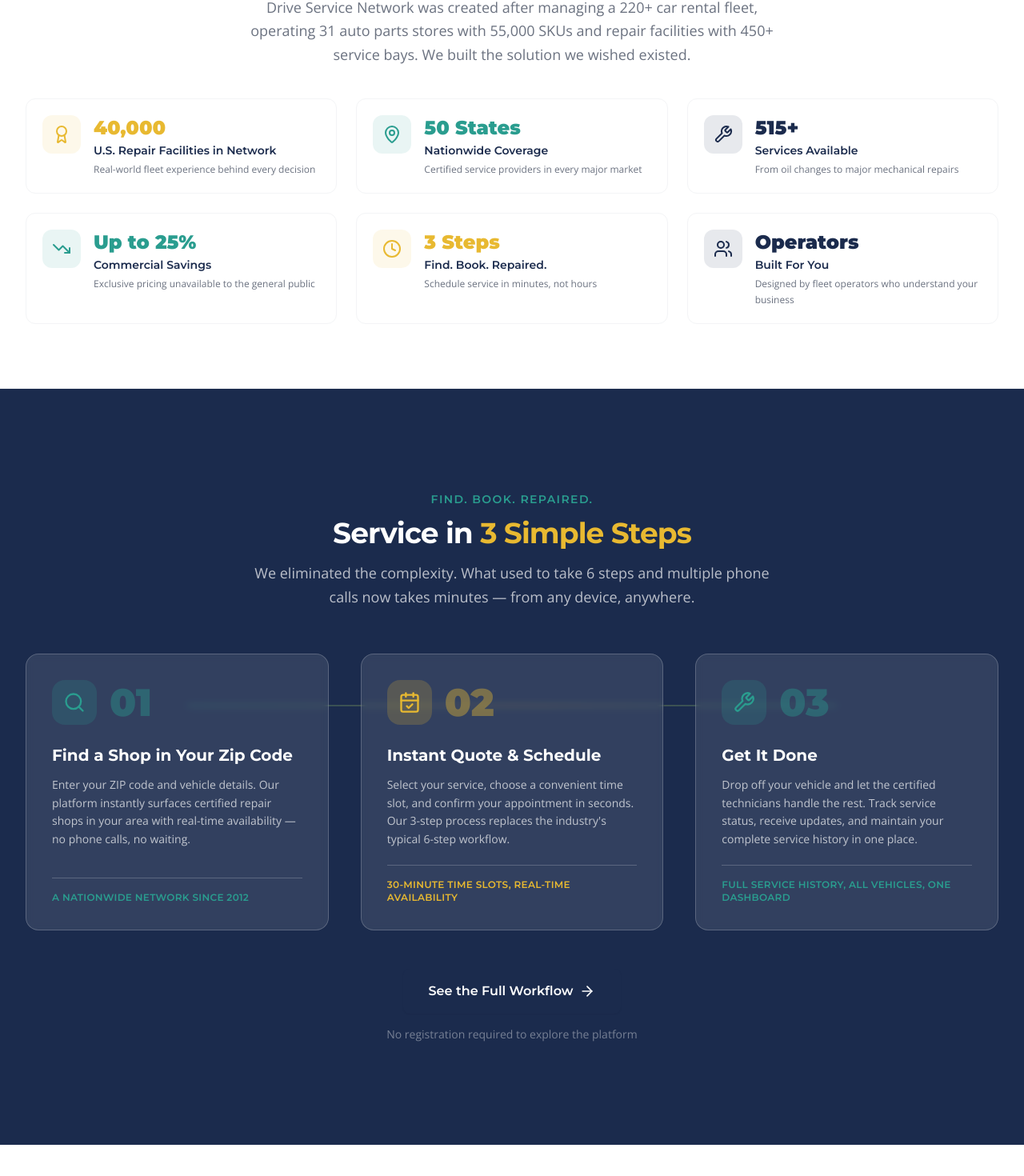
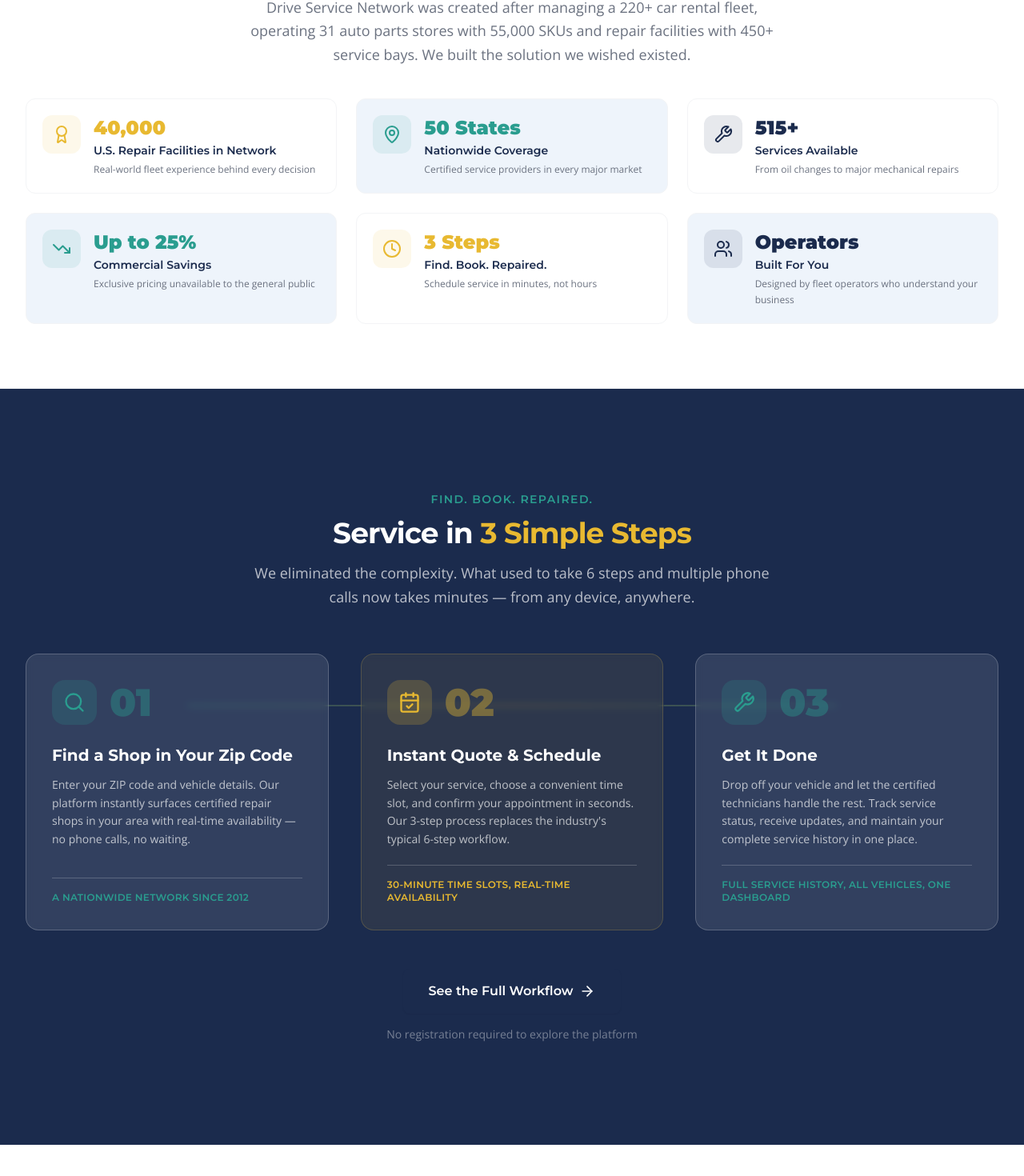
Before and after one commit to daviderichammer/drive-service-network, a Next.js app: page / in a window 1280 px wide. Shown: the part 1099-2569 px from the top of the page at 80% size. Built offline with nearby package versions, Linux system fonts and the light colour scheme; no server answers.

Commit message:
feat: alternating card colors within homepage sections

```diff
--- a/src/components/sections/EcosystemCrossSell.tsx
+++ b/src/components/sections/EcosystemCrossSell.tsx
@@ -1,6 +1,7 @@
 import React from "react";
 import Link from "next/link";
 import { ArrowRight, ExternalLink } from "lucide-react";
+
 const ecosystemProducts = [
   {
     name: "Drive Service Network",
@@ -69,6 +70,11 @@
     href: "#",
   },
 ];
+
+// Alternating card backgrounds on navy:
+// even index: semi-transparent white; odd index: gold-tinted
+const cardBgs = ["bg-white/8", "bg-[#c8a84b]/10"];
+
 export function EcosystemCrossSell() {
   return (
     <section className="section-padding bg-navy">
@@ -86,11 +92,13 @@
           </p>
         </div>
         <div className="grid grid-cols-1 sm:grid-cols-2 lg:grid-cols-3 gap-5">
-          {ecosystemProducts.map((product) => (
+          {ecosystemProducts.map((product, index) => {
+            const cardBg = cardBgs[index % 2];
+            return (
               <Link
                 key={product.name}
                 href={product.href}
-              className={`group bg-white/5 border-2 ${product.color} rounded-xl p-6 transition-all duration-300 hover:bg-white/10 hover:shadow-card-hover block`}
+                className={`group ${cardBg} border-2 ${product.color} rounded-xl p-6 transition-all duration-300 hover:brightness-110 hover:shadow-card-hover block`}
               >
                 <div className="flex items-start justify-between mb-4">
                   <div className="text-3xl">{product.icon}</div>
@@ -119,7 +127,8 @@
                   <ArrowRight className="w-3.5 h-3.5 group-hover:translate-x-1 transition-transform duration-200" />
                 </div>
               </Link>
-          ))}
+            );
+          })}
         </div>
         {/* Bottom Note */}
         <div className="mt-10 text-center">
--- a/src/components/sections/FleetCTA.tsx
+++ b/src/components/sections/FleetCTA.tsx
@@ -59,9 +59,16 @@
             <h3 className="font-montserrat font-bold text-white text-lg mb-6">
               Fleet Subscription Includes
             </h3>
-            <ul className="space-y-3">
-              {benefits.map((benefit) => (
-                <li key={benefit} className="flex items-center gap-3">
+            <ul className="space-y-2">
+              {benefits.map((benefit, index) => (
+                <li
+                  key={benefit}
+                  className={`flex items-center gap-3 px-3 py-2 rounded-lg transition-colors duration-200 ${
+                    index % 2 === 0
+                      ? "bg-white/5"
+                      : "bg-[#c8a84b]/10"
+                  }`}
+                >
                   <CheckCircle className="w-5 h-5 text-teal flex-shrink-0" />
                   <span className="font-opensans text-white/80 text-sm">
                     {benefit}
--- a/src/components/sections/HowItWorksPreview.tsx
+++ b/src/components/sections/HowItWorksPreview.tsx
@@ -2,6 +2,7 @@
 import Link from "next/link";
 import { Search, CalendarCheck, Wrench, ArrowRight } from "lucide-react";
 import { Button } from "@/components/ui/Button";
+
 const steps = [
   {
     number: "01",
@@ -37,6 +38,14 @@
     iconBg: "bg-teal/20",
   },
 ];
+
+// Alternating step card backgrounds on navy: semi-transparent white vs gold-tinted
+const stepCardBgs = [
+  "bg-white/10 border-white/20",
+  "bg-[#c8a84b]/10 border-[#c8a84b]/25",
+  "bg-white/10 border-white/20",
+];
+
 export function HowItWorksPreview() {
   return (
     <section className="section-padding bg-navy">
@@ -61,10 +70,11 @@
           <div className="grid grid-cols-1 md:grid-cols-3 gap-8 lg:gap-10">
             {steps.map((step, index) => {
               const Icon = step.icon;
+              const cardStyle = stepCardBgs[index % stepCardBgs.length];
               return (
                 <div key={step.number} className="relative">
                   {/* Step Card */}
-                  <div className="bg-white/10 backdrop-blur-sm border border-white/20 rounded-2xl p-8 hover:bg-white/15 transition-all duration-300 h-full flex flex-col">
+                  <div className={`backdrop-blur-sm border rounded-2xl p-8 hover:brightness-110 transition-all duration-300 h-full flex flex-col ${cardStyle}`}>
                     {/* Step Number + Icon */}
                     <div className="flex items-center gap-4 mb-6">
                       <div
--- a/src/components/sections/ServiceCategories.tsx
+++ b/src/components/sections/ServiceCategories.tsx
@@ -62,6 +62,9 @@
   },
 ];
 
+// Alternating card backgrounds: white and light blue-gray (#EEF4FB)
+const cardBgs = ["bg-white", "bg-[#EEF4FB]"];
+
 export function ServiceCategories() {
   return (
     <section className="section-padding bg-white">
@@ -83,10 +86,12 @@
         </div>
 
         <div className="grid grid-cols-1 sm:grid-cols-2 lg:grid-cols-4 gap-5">
-          {categories.map((category) => (
+          {categories.map((category, index) => {
+            const cardBg = cardBgs[index % 2];
+            return (
               <div
                 key={category.name}
-              className="group bg-white border border-gray-100 rounded-xl p-6 hover:border-teal/40 hover:shadow-card-hover transition-all duration-300 cursor-pointer"
+                className={`group ${cardBg} border border-gray-100 rounded-xl p-6 hover:border-teal/40 hover:shadow-card-hover transition-all duration-300 cursor-pointer`}
               >
                 {/* Icon */}
                 <div className="text-3xl mb-4">{category.icon}</div>
@@ -121,7 +126,8 @@
                   <ArrowRight className="w-4 h-4 text-gray-300 group-hover:text-teal group-hover:translate-x-1 transition-all duration-200" />
                 </div>
               </div>
-          ))}
+            );
+          })}
         </div>
 
         {/* CTA */}
--- a/src/components/sections/TestimonialsSection.tsx
+++ b/src/components/sections/TestimonialsSection.tsx
@@ -28,6 +28,14 @@
   },
 ];
 
+// Alternating testimonial card backgrounds on navy:
+// odd cards: semi-transparent white; even cards: gold-tinted
+const cardBgs = [
+  "bg-white/8 border-white/15",
+  "bg-[#c8a84b]/12 border-[#c8a84b]/30",
+  "bg-white/8 border-white/15",
+];
+
 export function TestimonialsSection() {
   return (
     <section className="section-padding bg-navy">
@@ -47,10 +55,12 @@
         </div>
 
         <div className="grid grid-cols-1 md:grid-cols-3 gap-6">
-          {testimonials.map((testimonial, index) => (
+          {testimonials.map((testimonial, index) => {
+            const cardStyle = cardBgs[index % cardBgs.length];
+            return (
               <div
                 key={index}
-              className="bg-white/5 border border-white/10 rounded-2xl p-7 hover:bg-white/10 transition-all duration-300 flex flex-col"
+                className={`border rounded-2xl p-7 hover:brightness-110 transition-all duration-300 flex flex-col ${cardStyle}`}
               >
                 {/* Quote Icon */}
                 <Quote className="w-8 h-8 text-teal/40 mb-4 flex-shrink-0" />
@@ -83,7 +93,8 @@
                   </div>
                 </div>
               </div>
-          ))}
+            );
+          })}
         </div>
       </div>
     </section>
--- a/src/components/sections/TrustSignals.tsx
+++ b/src/components/sections/TrustSignals.tsx
@@ -52,6 +52,9 @@
   },
 ];
 
+// Alternating card backgrounds: white and light blue-gray
+const cardBgs = ["bg-white", "bg-[#EEF4FB]"];
+
 export function TrustSignals() {
   return (
     <section className="bg-white section-padding-sm border-b border-gray-100">
@@ -72,12 +75,13 @@
         </div>
 
         <div className="grid grid-cols-1 sm:grid-cols-2 lg:grid-cols-3 gap-6">
-          {signals.map((signal) => {
+          {signals.map((signal, index) => {
             const Icon = signal.icon;
+            const cardBg = cardBgs[index % 2];
             return (
               <div
                 key={signal.label}
-                className="flex items-start gap-4 p-5 rounded-xl border border-gray-100 hover:border-teal/30 hover:shadow-card transition-all duration-300 bg-white group"
+                className={`flex items-start gap-4 p-5 rounded-xl border border-gray-100 hover:border-teal/30 hover:shadow-card transition-all duration-300 ${cardBg} group`}
               >
                 <div
                   className={`w-12 h-12 ${signal.bg} rounded-xl flex items-center justify-center flex-shrink-0 group-hover:scale-110 transition-transform duration-300`}
```
Also changed, not shown: 1 other file (tests, documents, lock files or other folders). Lines whose indentation alone changed are shown as unchanged.
